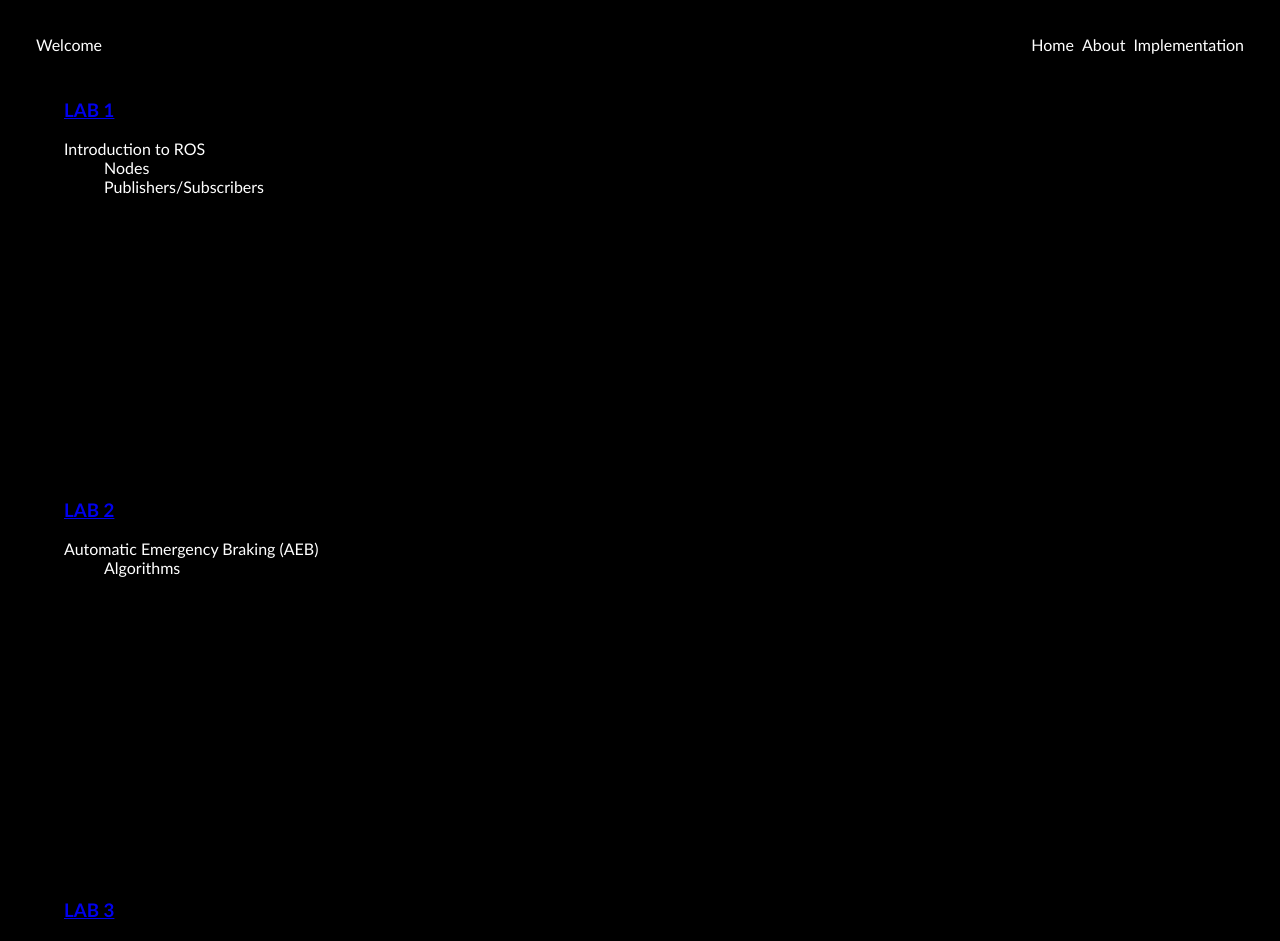
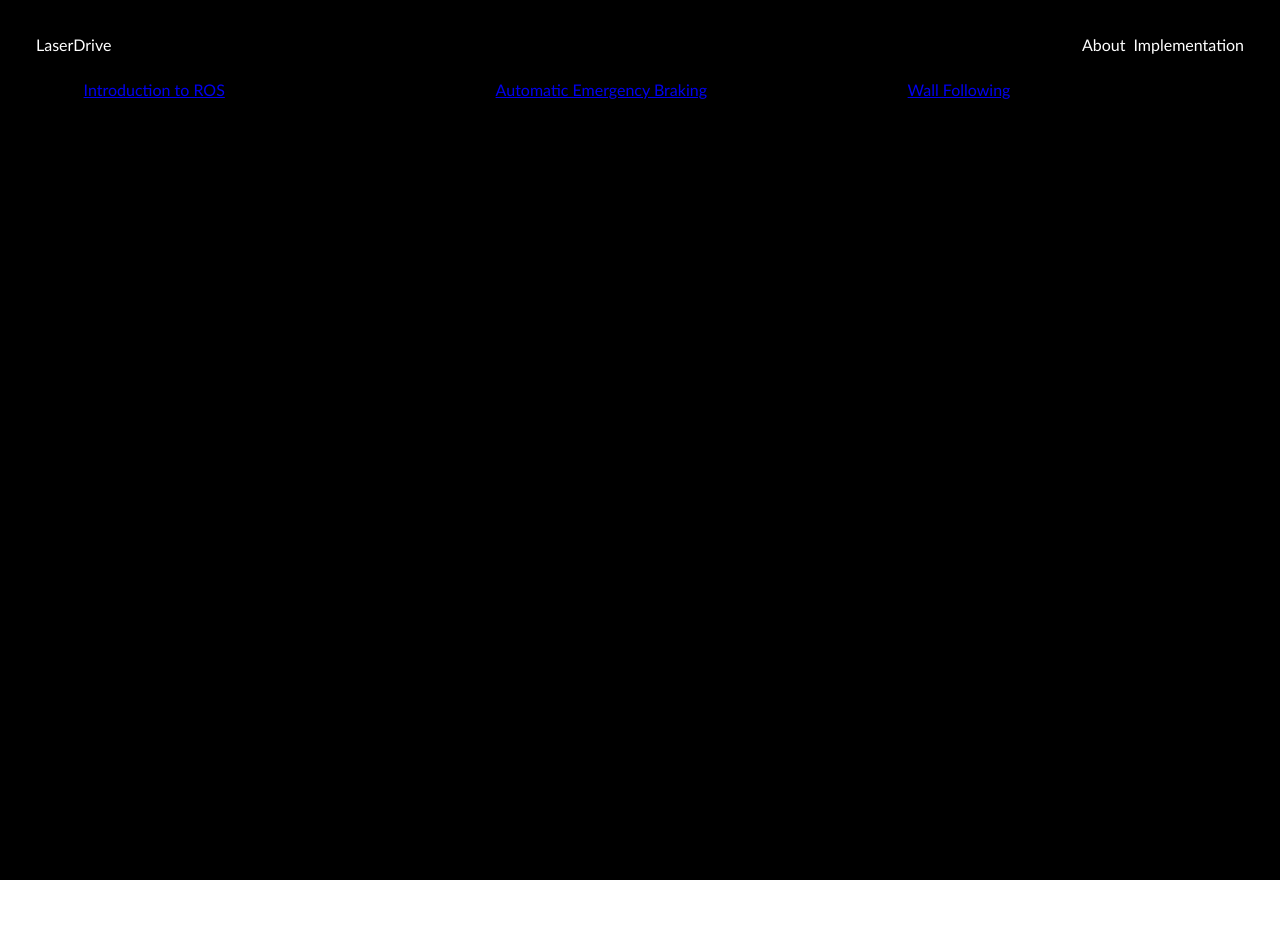
Before and after one commit to arcosea/LaserDriveWeb, a React (Create React App) app: page /implementation in a window 1280 px wide. Shown: the top 941 px of the page. After the commit the page ends 880 px from the top, so only its background shows below. Built offline with nearby package versions, Linux system fonts and the light colour scheme.

Commit message:
Mod imp. subpage, simplified nav bar

```diff
--- a/src/App.tsx
+++ b/src/App.tsx
@@ -5,7 +5,7 @@ import logo from './logo.svg';
 import './App.css';
 import {Route, Routes, NavLink} from "react-router-dom";
 import Navbar from './NavBar';
-import { Home } from './pages/Home';
+import Footer from './Footer';
 import { About } from './pages/About';
 import { Implementation } from './pages/Implementation';
 
@@ -15,7 +15,6 @@ function App() {
     <Navbar />
     <div className="App">
       <Routes>
-        <Route path="/" element={< Home />}/>
         <Route path="/about" element={<About />}/>
         <Route path="/implementation" element={<Implementation />} />
 
--- a/src/Footer.tsx
+++ b/src/Footer.tsx
@@ -3,7 +3,7 @@ import { isPropertySignature } from "typescript";
 
 export default function Footer(){
     return (
-        <nav className="nav">
+        <nav className="footer">
             <Link to="/" className="site-title"> About </Link>
             <ul>
                 <li>
--- a/src/NavBar.tsx
+++ b/src/NavBar.tsx
@@ -4,11 +4,8 @@ import { isPropertySignature } from "typescript";
 export default function Navbar(){
     return (
         <nav className="nav">
-            <Link to="/" className="site-title"> Welcome</Link>
+            <Link to="/" className="site-title"> LaserDrive</Link>
             <ul>
-                <li>
-                    <Link to="/" className="site-title"> Home</Link>
-                </li>
                 <li>
                     <Link to="/about" className="site-title"> About </Link>
                 </li>
--- a/src/pages/Home.tsx
+++ /dev/null
@@ -1,29 +0,0 @@
-import {Link} from "react-router-dom";
-import React, { useEffect, useState, useRef } from 'react';
-import "../style/Home.css"
-
-export function Home(){
-    return(
-        <div>
-            <h2 >
-                Hero/Landing Page
-            </h2>
-            <h3>
-                Introduction to ROS
-            </h3>
-            <h3>
-                Automatic Emergency Braking
-            </h3>
-            <h3>
-                Wall Following
-            </h3>
-            <h3>
-                Interactive Subpages (Documentary)
-            </h3>
-
-        </div>
-
-
-
-    );
-}
--- a/src/pages/Implementation.tsx
+++ b/src/pages/Implementation.tsx
@@ -5,46 +5,22 @@ import "../style/Implementation.css";
 export function Implementation(){
     return(
         <div className="implementation-container">
-
-            <div className="implementation" id="lab1">
-                <h3 className="implementation-subheader">
-                    <a href="http://localhost:3000/implementation/lab1">
-                            LAB 1
+            <div className="implementation" id="cols" style={{ display: "grid", gridTemplateColumns: "repeat(3, 1fr)", gridGap: 20 }}>
+                <div className="implementation" id="ROS">
+                    <a href="http://localhost:3000/implementation/ros">
+                        Introduction to ROS
                     </a>
-                </h3>
-                <p className="description">
-                    <dl>
-                        <dt> Introduction to ROS </dt>
-                        <dd> Nodes </dd>
-                        <dd> Publishers/Subscribers </dd>
-                    </dl>
-                </p>
-            </div>
-            <div className="implementation" id="lab2">
-                <h3 className="implementation-subheader">
-                    <a href="http://localhost:3000/implementation/lab2">
-                            LAB 2
+                </div>
+                <div className="implementation" id="aeb">
+                    <a href="http://localhost:3000/implementation/aeb">
+                        Automatic Emergency Braking
                     </a>
-                </h3>
-                <p className="description">
-                    <dl>
-                        <dt> Automatic Emergency Braking (AEB) </dt>
-                        <dd> Algorithms </dd>
-                    </dl>
-                </p>
-            </div>
-            <div className="implementation" id="lab3">
-                <h3 className="implementation-subheader">
-                    <a href="https://localhost:3000/implementation/lab3">
-                            LAB 3
+                </div>
+                <div className="implementation" id="ROS">
+                    <a href="http://localhost:3000/implementation/wallfollowing">
+                        Wall Following
                     </a>
-                </h3>
-                <p className="description">
-                    <dl>
-                        <dt> Wall Following  </dt>
-                        <dd> details </dd>
-                    </dl>
-                </p>
+                </div>
             </div>
         </div>
 
--- a/src/style/Footer.css
+++ b/src/style/Footer.css
@@ -0,0 +1,3 @@
+#welcome{
+    font-family: 'Gill Sans';
+}
--- a/src/style/Implementation.css
+++ b/src/style/Implementation.css
@@ -24,3 +24,7 @@
     font-family: 'Gill Sans';
     color: white;
 }
+#cols{
+    font-family: 'Gill Sans';
+    color: white;
+}
```
Also changed, not shown: src/style/Home.css (deleted).
